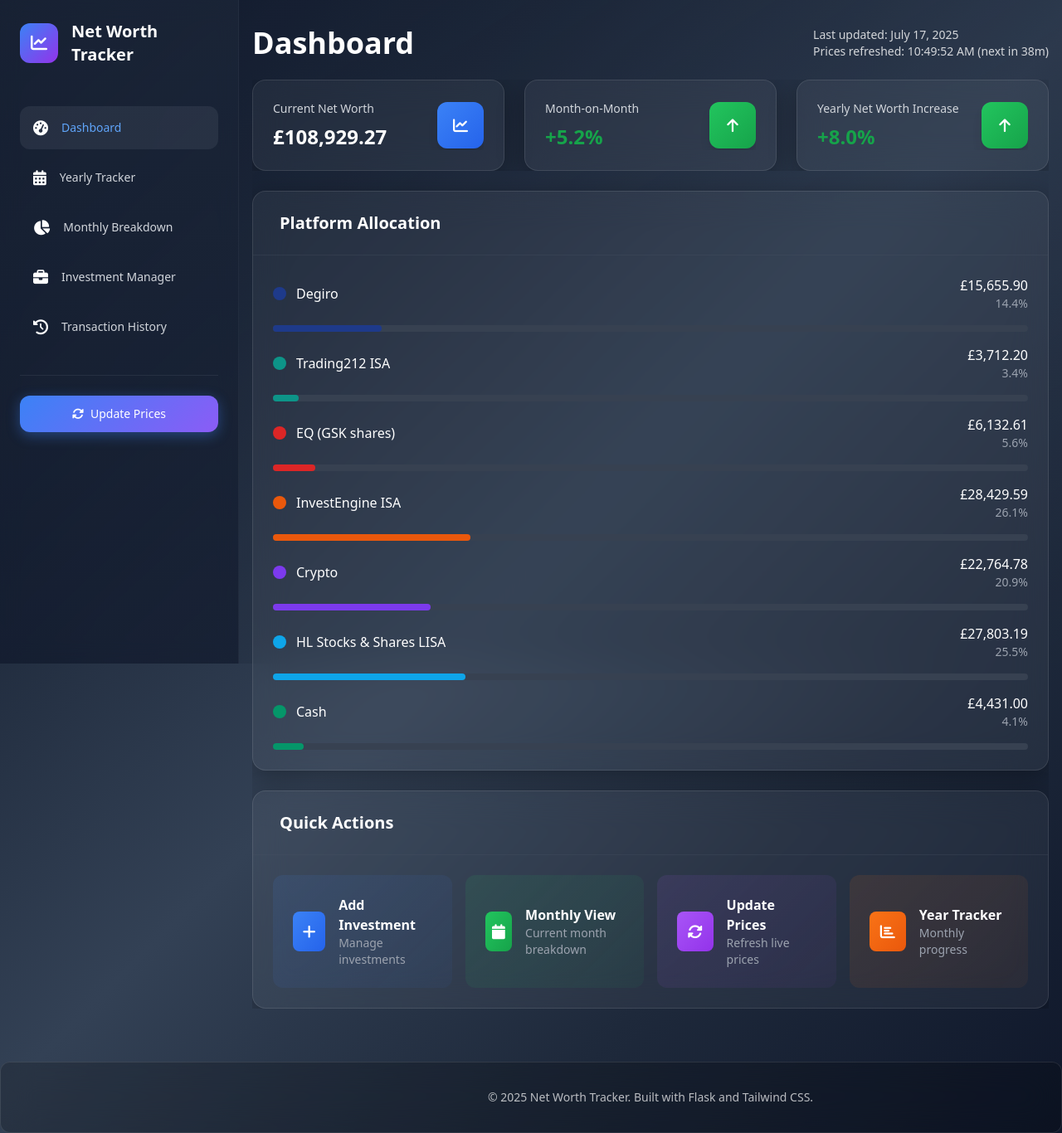
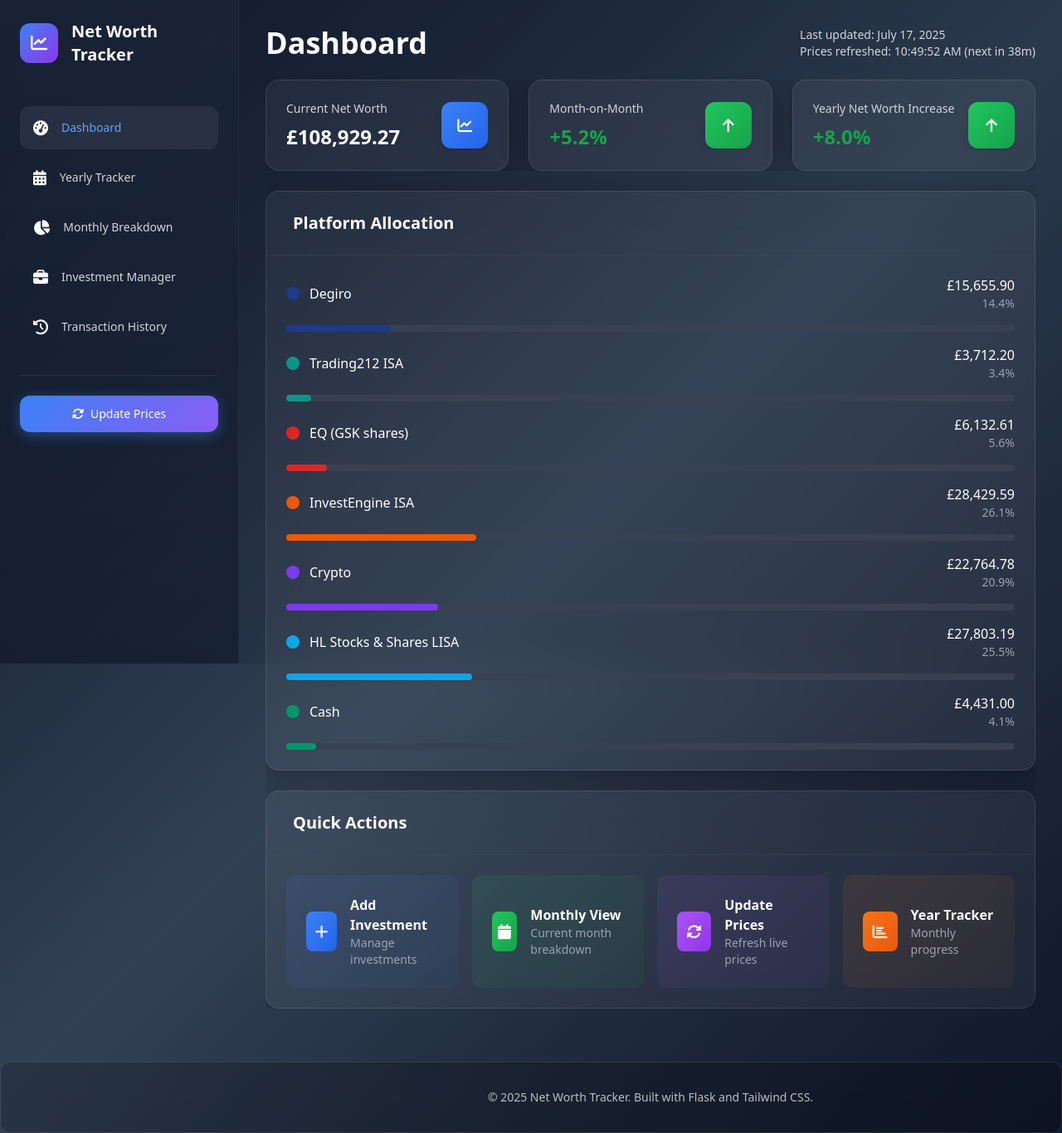
Before and after one commit to danieljgriffin/FinanceTracker, a Flask app: page / in a window 1280 px wide. Shown: the whole page at 83% size. Run offline with Flask 3, Linux system fonts and the light colour scheme; some libraries are stand-ins or nearby versions.

Commit message:
Improve desktop layout with better spacing and alignment of page elements
Adds padding to the main content area and adjusts the desktop layout for better aesthetics.

Replit-Commit-Author: Agent
Replit-Commit-Session-Id: 54a4708f-c44e-4e8a-9ad6-3f7b7dc05b9b
Replit-Commit-Screenshot-Url: https://storage.googleapis.com/screenshot-production-us-central1/d570fb0a-fe4c-4fda-b5c3-aa409779e17c/54a4708f-c44e-4e8a-9ad6-3f7b7dc05b9b/tgjA78U

```diff
--- a/static/styles.css
+++ b/static/styles.css
@@ -301,11 +301,15 @@ html, body {
 @media (min-width: 768px) {
     main {
         max-width: calc(100vw - 288px); /* Account for 288px sidebar */
+        padding-left: 2rem;
+        padding-right: 2rem;
     }
 
     .desktop-layout {
-        max-width: 100%;
+        max-width: none;
         overflow-x: hidden;
+        margin: 0;
+        padding: 0;
     }
 
     /* Ensure grids don't overflow */
--- a/templates/base.html
+++ b/templates/base.html
@@ -89,7 +89,7 @@
     <!-- Flash Messages -->
     {% with messages = get_flashed_messages(with_categories=true) %}
         {% if messages %}
-            <div class="lg:ml-72 px-4 lg:px-8 mt-4 pt-16 lg:pt-4 relative z-10 flash-messages">
+            <div class="md:ml-72 px-4 md:px-8 mt-4 pt-16 md:pt-4 relative z-10 flash-messages">
                 {% for category, message in messages %}
                     <div class="alert alert-{{ category }} mb-4">
                         {% if category == 'error' %}
@@ -107,13 +107,13 @@
     {% endwith %}
 
     <!-- Main Content -->
-    <main class="md:ml-72 px-4 py-4 pt-16 md:pt-8 relative z-10 min-w-0 overflow-x-hidden" style="transition: margin-left 0.3s ease-in-out;">
+    <main class="md:ml-72 px-4 md:px-8 py-4 pt-16 md:pt-8 relative z-10 min-w-0 overflow-x-hidden" style="transition: margin-left 0.3s ease-in-out;">
         {% block content %}{% endblock %}
     </main>
 
     <!-- Footer -->
     <footer class="glass-dark mt-12 relative z-10">
-        <div class="lg:ml-72 px-4 lg:px-8 py-6 lg:py-8 footer-content">
+        <div class="md:ml-72 px-4 md:px-8 py-6 md:py-8 footer-content">
             <div class="text-center text-white/70 text-sm">
                 <p>&copy; 2025 Net Worth Tracker. Built with Flask and Tailwind CSS.</p>
             </div>
--- a/templates/dashboard.html
+++ b/templates/dashboard.html
@@ -138,7 +138,7 @@
 </div>
 
 <!-- Desktop Layout -->
-<div class="desktop-layout space-y-6">
+<div class="desktop-layout space-y-6 max-w-none">
     <!-- Header -->
     <div class="flex flex-col sm:flex-row justify-between items-start sm:items-center gap-4">
         <h1 class="text-2xl sm:text-3xl lg:text-4xl font-bold text-white">Dashboard</h1>
```
